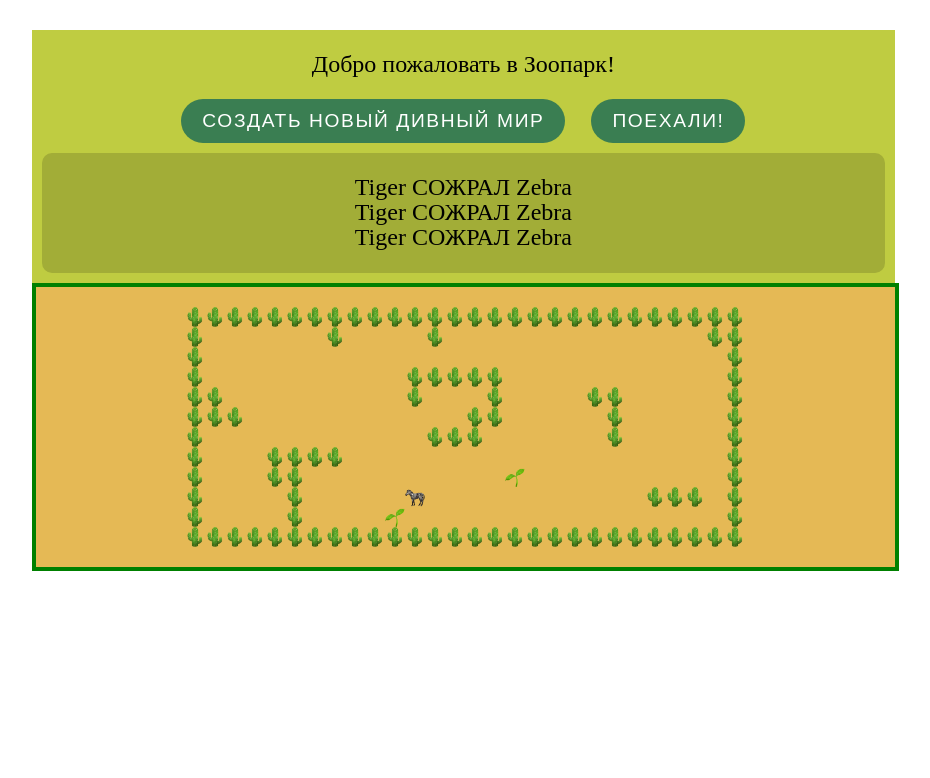
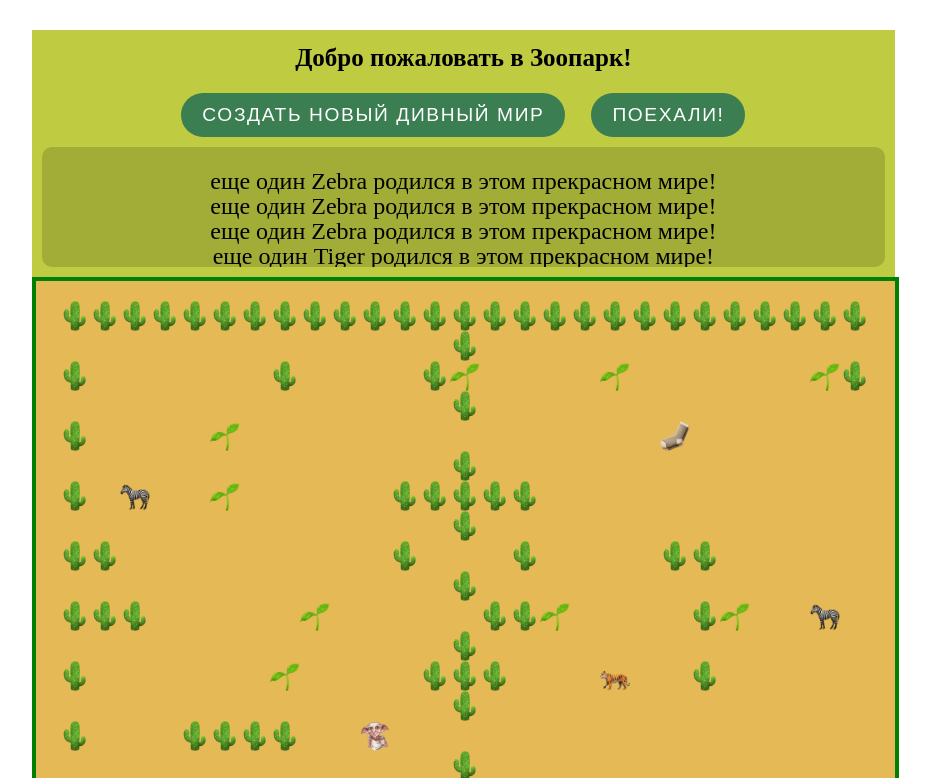
Before and after one commit to AnastasiaLL/new-private-repo, a plain HTML site: page index.html in a window 1280 px wide. Both pictures are taken after a click on the button "ПОЕХАЛИ!". Shown: the top 778 px of the page, without its empty margins (6-936 px from the left). Drawn offline with Linux system fonts and the light colour scheme.

Commit message:
feat: add new class Dobby

```diff
--- a/e-life.js
+++ b/e-life.js
@@ -13,12 +13,14 @@ let iconsObject = {
     ' ': 'image-white',
     '*': 'image-plant',
     'T': 'image-tiger',
+    'D': 'image-dobby',
+    'S': 'image-sock',
 }
 
 let template =
             ["############################",
             `#      #    #*           *##`,
-            "#                          #",
+            "#                   S      #",
             "#    *     #####           #",
             "##         #   #    ##     #",
             "###     *     ##     #     #",
@@ -51,7 +53,8 @@ class World {
 
     start(){
         this.createAnimals(Zebra, 10);
-        this.createAnimals(Tiger, 5);
+        this.createAnimals(Tiger, 6);
+        this.createAnimals(Dobby, 1);
         this.renderAnimals();
         this.view();
     }
@@ -105,16 +108,39 @@ class World {
        const logInfo = document.querySelector('.description');
        logInfo.textContent = '';
        this.log.forEach( message => {
-
             let mes = document.createElement('p');
             mes.textContent = message;
             logInfo.append(mes);
        })
+       this.plantsGrows()
+    }
+
+    plantsGrows(){
+        if (randomNumber(0, 1)){
+            let newPlant = new Plant;
+        do {
+            newPlant.x = randomNumber(1, planWidth-2);
+            newPlant.y = randomNumber(1, planHeight-2);
+        }
+        while( plan[newPlant.y][newPlant.x] !== ' ' );
+        this._drowUnit(newPlant, newPlant.icon);
+        }
+
+    }
 
 
 }
 
+class Plant{
+    constructor (){
+        this.y = null;
+        this.x = null;
+        this.icon = '*';
     }
+
+
+}
+
 class Animal {
     constructor (world){
         this.y = null;
@@ -125,7 +151,9 @@ class Animal {
         this.health = 100;
         this.stamina = 100;
         this.food = null;
+        this.foodMessage = null;
         this.world = world;
+        this.class = Animal;
     }
     born(){
         do {
@@ -135,10 +163,15 @@ class Animal {
         while( plan[this.y][this.x] !== ' ' )
     }
     randomMove (){
-        this._lookingFor(' ')
+        this._lookingFor(' ');
+        if (this.directions.length === 0 || this.stamina < 10) {
+            this.sleep();
+        }else {
             let randomDirection = randomNumber(0, this.directions.length-1);
             let vector = this.directions[randomDirection];
             this.move(vector)
+        }
+
     }
     move (vector){
         this.y += vector[0]
@@ -160,10 +193,12 @@ class Animal {
         }
     }
     act(){
-        if (this.health < 70){
+        if (this.health > 50 && this.stamina > 50){
+            this.haveFun();
+        }
+        if (this.health < 50){
             this.eat();
-        }
-        if (this.stamina < 50) {
+        } else if (this.stamina < 20) {
             this.sleep();
         } else {
             this.randomMove();
@@ -187,11 +222,33 @@ class Animal {
             this.move(vector)
 
             this.health+=30;
-        this.stamina-=5;
             if (this.health >100) this.health = 100;
+            this.world.log.push(this.foodMessage);
         }
+    }
+    haveFun(){
+        this._lookingFor(this.icon);
+        if (this.directions.length == 0){
+            this.randomMove ();
+        }else {
+            this.directions = [];
+            this._lookingFor(' ');
+            if (this.directions.length == 0){
+                this.sleep();
+            }else{
+                this.world.createAnimals(this.class, 1);
+                let newAnimal = this.world.animals[this.world.animals.length - 1];
+                newAnimal.y = this.y + this.directions[0][0];
+                newAnimal.x = this.x + this.directions[0][1];
+                newAnimal.stamina = 50;
+                this.world.log.push(`еще один ${this.name} родился в этом прекрасном мире!`);
 
+                this.world._drowUnit(newAnimal, newAnimal.icon);
 
+                this.health -=50;
+                this.stamina -=50;
+            }
+        }
     }
 }
 
@@ -200,9 +257,10 @@ class Zebra extends Animal {
         super(world)
         this.name = 'Zebra';
         this.food = '*';
-        this.icon = 'Z'
+        this.icon = 'Z';
+        this.foodMessage = 'Зебра поела травки';
+        this.class = Zebra;
     }
-
 }
 
 class Tiger extends Animal {
@@ -210,22 +268,45 @@ class Tiger extends Animal {
         super(world)
         this.name = 'Tiger';
         this.food = 'Z';
-        this.icon = 'T'
+        this.icon = 'T';
+        this.foodMessage = 'Тигр СОЖРАЛ Зебру';
+        this.class = Tiger;
     }
     eat(){
         super.eat();
-        this.world.animals.forEach( animal =>{
+        this.world.animals.forEach( animal =>{ //убьем зебру
             if (animal.x === this.x && animal.y === this.y && animal.icon === 'Z'){
                 animal.health = -1000;
-                this.world.log.push(`${this.name} СОЖРАЛ ${animal.name}`);
-                console.log(`${this.name} СОЖРАЛ ${animal.name}`)
             }
         })
 
     }
 }
 
+class Dobby extends Animal {
+    constructor (world){
+        super(world)
+        this.name = 'Dobby';
+        this.icon = 'D'
+    }
+    act(){
+        this._lookingFor('S');
 
+        if (this.directions.length == 0){
+            this.randomMove ();
+        }else {
+        let vector = this.directions[0];
+        this.move(vector);
+        this.world.log.push(`Добби нашел носок! Теперь Добби свободен!`);
+        this.health = -1000;
+        };
+    }
+    move (vector){
+        this.y += vector[0]
+        this.x += vector[1]
+    }
+
+}
 
 
 
--- a/index.html
+++ b/index.html
@@ -12,7 +12,11 @@
     <div class="wrapper">
         <div class="world"></div>
         <div class="world-info">
-            <p>Добро пожаловать в Зоопарк!</p>
+            <h1 class="info__hello">Добро пожаловать в Зоопарк!</h1>
+            <p class="info__hello">
+                <!-- В зоопарке живут прекрасные зебры. Зебры любят бродить и кушать траву, если почувствуют голод. -->
+
+            </p>
             <button class="button-create button primary-button">Создать новый дивный мир</button>
             <button class="button-go button primary-button">Поехали!</button>
             <div class="description">
--- a/style.css
+++ b/style.css
@@ -24,6 +24,9 @@ body {
     padding: 10px;
     text-align: center;
 }
+.info__hello{
+    font-size: 25px;
+}
 
 .description{
     padding-top: 10px;
@@ -32,12 +35,13 @@ body {
     height: 100px;
     border-radius: 10px;
     background-color: rgb(162 173 55);
-    overflow: scroll;
+    overflow-x: hidden;
 }
+
 .image{
     display: inline-block;
-    width: 20px;
-    height: 20px;
+    width: 30px;
+    height: 30px;
     background-position: center;
     background-size: cover;
     background-repeat: no-repeat;
@@ -67,6 +71,13 @@ body {
     background-image: url(5.png);
 
 }
+.image-dobby{
+    background-image: url(6.png);
+}
+.image-sock{
+    background-image: url(7.png);
+}
+
 
 /* ================button================ */
 
```
Also changed, not shown: 6.png (added), 7.png (added). Lines whose indentation alone changed are shown as unchanged.
